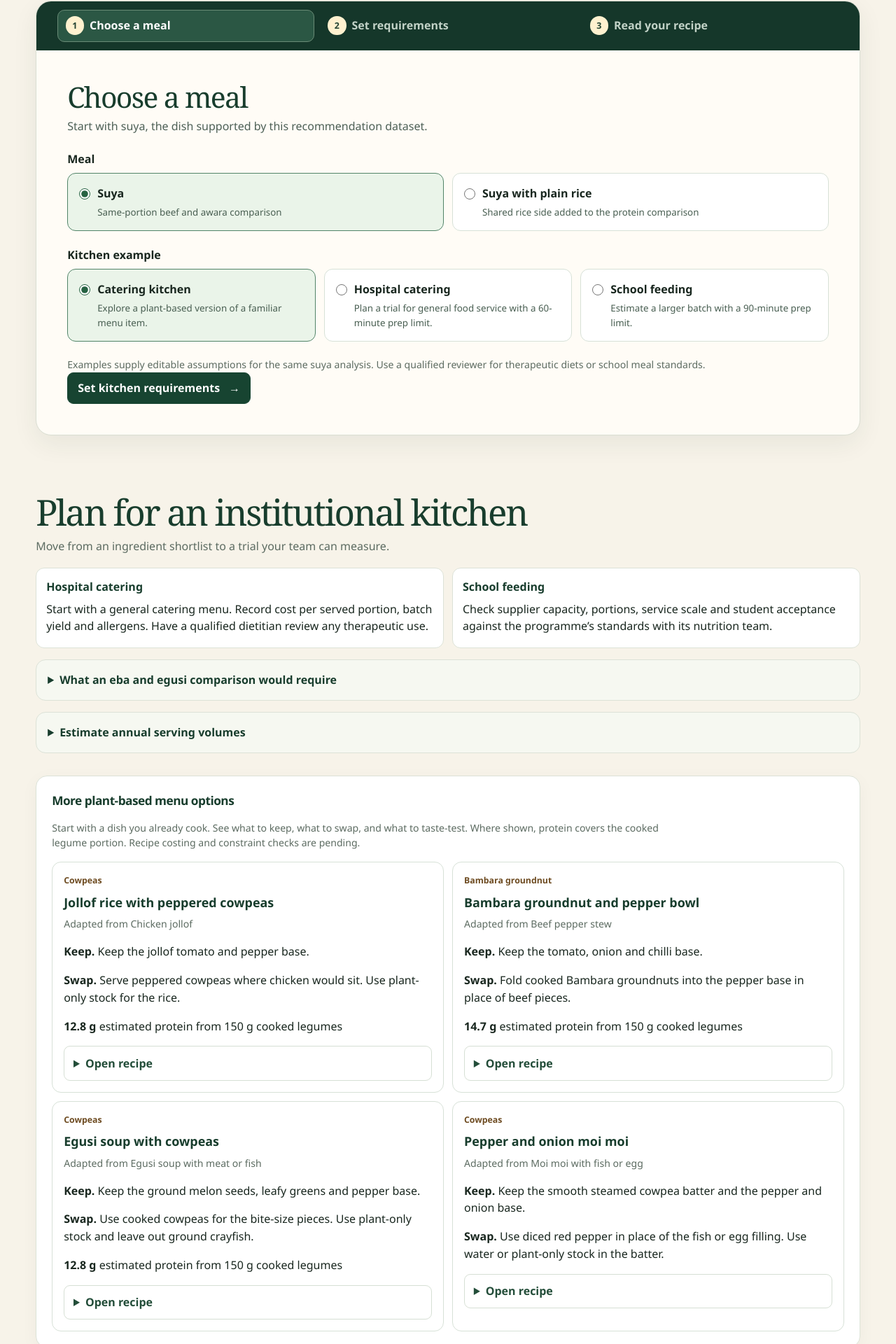
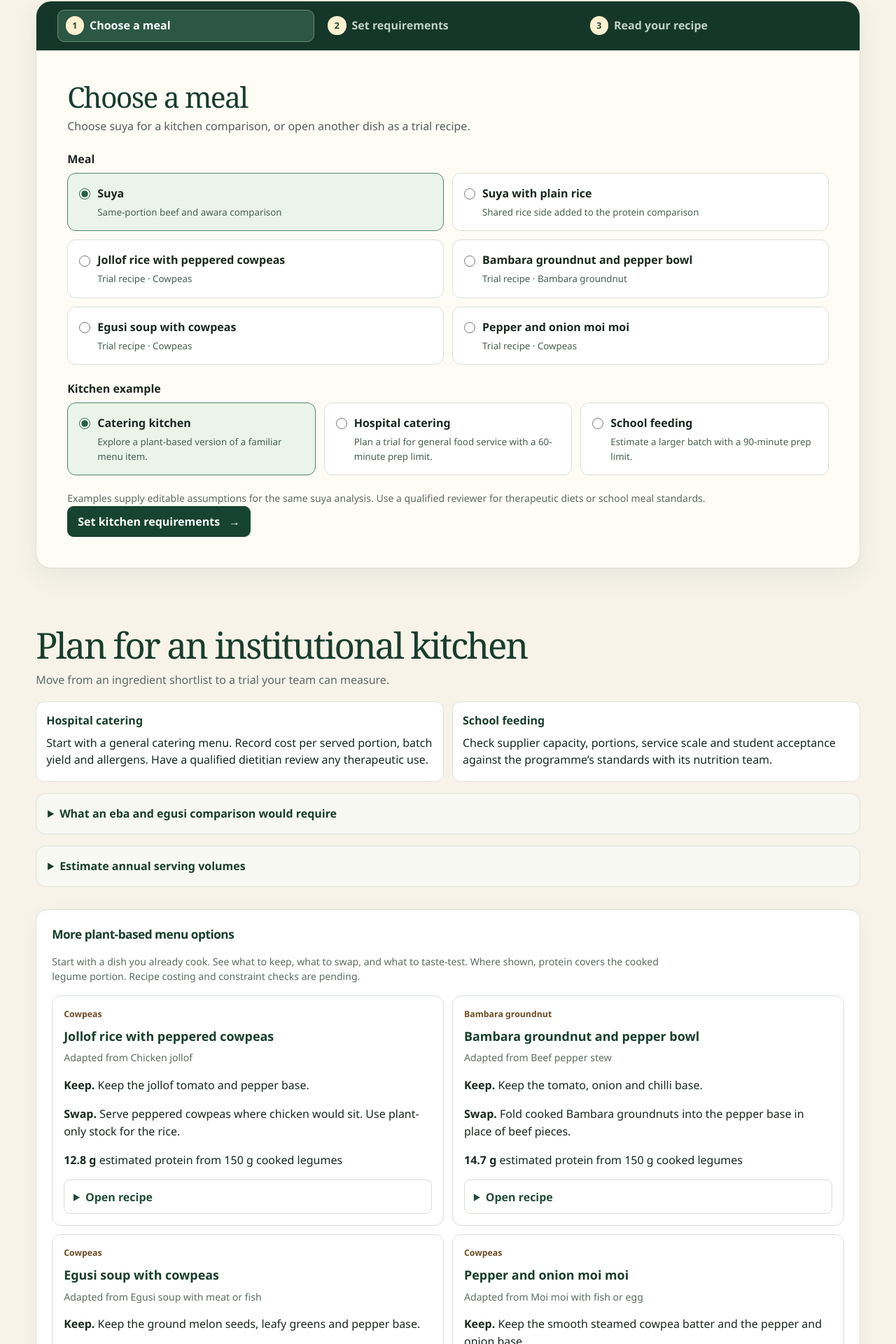
Before and after one commit to Ibrahim-KIA/naija-menushift, a Next.js app in the folder web-ui/: page / in a window 1280 px wide. Shown: the part 1057-2977 px from the top of the page at 70% size. Built offline with nearby package versions, Linux system fonts and the light colour scheme.

Commit message:
Make all trial recipes selectable in the meal studio

```diff
--- a/web-ui/components/MenuExplorer.tsx
+++ b/web-ui/components/MenuExplorer.tsx
@@ -1,4 +1,4 @@
-const menus = [
+export const menuAdaptations = [
   {
     name: "Jollof rice with peppered cowpeas",
     protein: "Cowpeas",
@@ -53,23 +53,18 @@ const menus = [
   },
 ] as const;
 
-export default function MenuExplorer() {
+export type MenuAdaptation = (typeof menuAdaptations)[number];
+
+export function MenuAdaptationCard({ menu, expanded = false }: { menu: MenuAdaptation; expanded?: boolean }) {
   return (
-    <section className="ns-explorer ns-menu-library" id="menu-library" aria-labelledby="explorer-heading">
-      <h2 id="explorer-heading" className="ns-panel-title">More plant-based menu options</h2>
-      <p className="ns-note ns-explorer-note">
-        Start with a dish you already cook. See what to keep, what to swap, and what to taste-test. Where shown, protein covers the cooked legume portion. Recipe costing and constraint checks are pending.
-      </p>
-      <div className="studio-option-grid studio-option-grid--two">
-        {menus.map((menu) => (
-          <article key={menu.name} className="studio-plate">
+    <article className="studio-plate">
       <p className="studio-tag">{menu.protein}</p>
       <h3 className="ns-menu-name">{menu.name}</h3>
       <p className="ns-note">Adapted from {menu.original}</p>
       <p><strong>Keep.</strong> {menu.keep}</p>
       <p><strong>Swap.</strong> {menu.swap}</p>
       {menu.estimate && <p><strong>{menu.estimate}</strong> estimated protein from 150 g cooked legumes</p>}
-            <details className="studio-disclosure">
+      <details className="studio-disclosure" open={expanded || undefined}>
         <summary>Open recipe</summary>
         <h4>Ingredients for one trial portion</h4>
         <ul>{menu.ingredients.map((ingredient) => <li key={ingredient}>{ingredient}</li>)}</ul>
@@ -80,6 +75,19 @@ export default function MenuExplorer() {
         {menu.entry && <p className="ns-note">Composition source. <a href="https://www.fao.org/infoods/infoods/tables-and-databases/faoinfoods-databases/en">FAO/INFOODS WAFCT 2019, {menu.entry}</a></p>}
       </details>
     </article>
+  );
+}
+
+export default function MenuExplorer() {
+  return (
+    <section className="ns-explorer ns-menu-library" id="menu-library" aria-labelledby="explorer-heading">
+      <h2 id="explorer-heading" className="ns-panel-title">More plant-based menu options</h2>
+      <p className="ns-note ns-explorer-note">
+        Start with a dish you already cook. See what to keep, what to swap, and what to taste-test. Where shown, protein covers the cooked legume portion. Recipe costing and constraint checks are pending.
+      </p>
+      <div className="studio-option-grid studio-option-grid--two">
+        {menuAdaptations.map((menu) => (
+          <MenuAdaptationCard key={menu.name} menu={menu} />
         ))}
       </div>
     </section>
--- a/web-ui/components/Studio.tsx
+++ b/web-ui/components/Studio.tsx
@@ -2,6 +2,7 @@
 
 import { useRef, useState } from "react";
 import KitchenRequirements from "./KitchenRequirements";
+import { menuAdaptations, MenuAdaptationCard, type MenuAdaptation } from "./MenuExplorer";
 import { RecommendationResults } from "./RecommendationResults";
 import { DEFAULT_BRIEF, explore, type Brief, type ExploreResult } from "@/lib/engine";
 
@@ -14,12 +15,17 @@ const examples = [
 type Example = (typeof examples)[number];
 type Run = { result: ExploreResult; brief: Brief; rice: boolean; example: Example; dietaryReview: string };
 const SEASONED_BRIEF: Brief = { ...DEFAULT_BRIEF, onionG: 15, pepperG: 3, saltG: 0.5, seasoningG: 0 };
-const stepLabels = ["Choose a meal", "Set requirements", "Read your recipe"] as const;
+type MealChoice = "suya" | "suya-with-rice" | MenuAdaptation["name"];
+const comparisonSteps = ["Choose a meal", "Set requirements", "Read your recipe"] as const;
+const trialSteps = ["Choose a meal", "Read your recipe"] as const;
 
 export default function Studio() {
   const [example, setExample] = useState<Example>(examples[0]);
   const [dietaryReview, setDietaryReview] = useState("");
-  const [rice, setRice] = useState(false);
+  const [meal, setMeal] = useState<MealChoice>("suya");
+  const trial = menuAdaptations.find((option) => option.name === meal);
+  const rice = meal === "suya-with-rice";
+  const stepLabels = trial ? trialSteps : comparisonSteps;
   const [brief, setBrief] = useState<Brief>(SEASONED_BRIEF);
   const [step, setStep] = useState(0);
   const [run, setRun] = useState<Run | null>(null);
@@ -31,6 +37,12 @@ export default function Studio() {
   const goTo = (next: number) => {
     setStep(next);
     requestAnimationFrame(() => heading.current?.focus());
+  };
+
+  const chooseMeal = (next: MealChoice) => {
+    setMeal(next);
+    setRun(null);
+    setError(null);
   };
 
   const chooseExample = (next: Example) => {
@@ -77,7 +89,7 @@ export default function Studio() {
         <div className="studio-step-header">
           <div>
             <h3 ref={heading} tabIndex={-1}>{stepLabels[step]}</h3>
-            <p>{step === 0 ? "Start with suya, the dish supported by this recommendation dataset." : step === 1 ? "Adjust the example to match your kitchen before comparing." : "Review the trade-offs and decide what to test in the kitchen."}</p>
+            <p>{step === 0 ? "Choose suya for a kitchen comparison, or open another dish as a trial recipe." : step === 1 && !trial ? "Adjust the example to match your kitchen before comparing." : "Review the trade-offs and decide what to test in the kitchen."}</p>
           </div>
           {step > 0 && !loading && <button type="button" className="studio-secondary" onClick={() => goTo(step - 1)}>{step === 2 ? "Edit requirements" : "Back"}</button>}
         </div>
@@ -87,15 +99,22 @@ export default function Studio() {
               <legend>Meal</legend>
               <div className="studio-option-grid studio-option-grid--two">
                 <label className="studio-option">
-                  <input type="radio" name="meal" checked={!rice} onChange={() => { setRice(false); setRun(null); }} />
+                  <input type="radio" name="meal" checked={meal === "suya"} onChange={() => chooseMeal("suya")} />
                   <span><strong>Suya</strong><small>Same-portion beef and awara comparison</small></span>
                 </label>
                 <label className="studio-option">
-                  <input type="radio" name="meal" checked={rice} onChange={() => { setRice(true); setRun(null); }} />
+                  <input type="radio" name="meal" checked={rice} onChange={() => chooseMeal("suya-with-rice")} />
                   <span><strong>Suya with plain rice</strong><small>Shared rice side added to the protein comparison</small></span>
                 </label>
+                {menuAdaptations.map((option) => (
+                  <label className="studio-option" key={option.name}>
+                    <input type="radio" name="meal" checked={meal === option.name} onChange={() => chooseMeal(option.name)} />
+                    <span><strong>{option.name}</strong><small>Trial recipe · {option.protein}</small></span>
+                  </label>
+                ))}
               </div>
             </fieldset>
+            {!trial && <>
             <fieldset className="studio-pick">
               <legend>Kitchen example</legend>
               <div className="studio-option-grid">
@@ -108,10 +127,13 @@ export default function Studio() {
               </div>
             </fieldset>
             <p className="ns-note">Examples supply editable assumptions for the same suya analysis. Use a qualified reviewer for therapeutic diets or school meal standards.</p>
-            <button className="studio-primary" onClick={() => goTo(1)}>Set kitchen requirements <span aria-hidden="true">→</span></button>
+            </>}
+            {trial && <p className="ns-note">This dish has a trial recipe. Costing and kitchen constraint checks are pending.</p>}
+            <button className="studio-primary" onClick={() => goTo(1)}>{trial ? "Read trial recipe" : "Set kitchen requirements"} <span aria-hidden="true">→</span></button>
           </>
         )}
-        {step === 1 && (
+        {step === 1 && trial && <MenuAdaptationCard menu={trial} expanded />}
+        {step === 1 && !trial && (
           <form onSubmit={(event) => { event.preventDefault(); void submit(); }}>
             <p className="studio-scope">{example.name} · {rice ? "Suya with rice" : "Suya"} · Limits apply to the suya portion</p>
             <KitchenRequirements key={example.id} brief={brief} patch={patch} />
```
Lines whose indentation alone changed are shown as unchanged.
